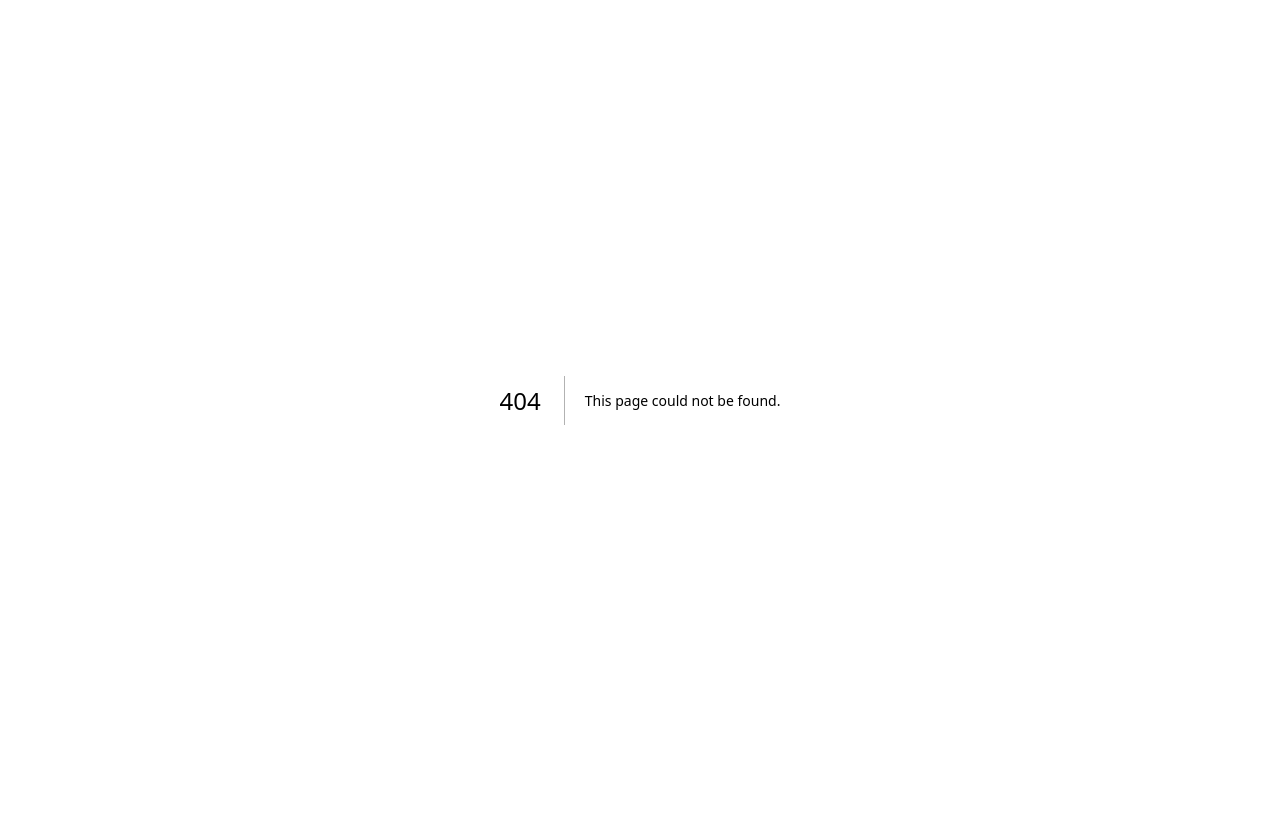
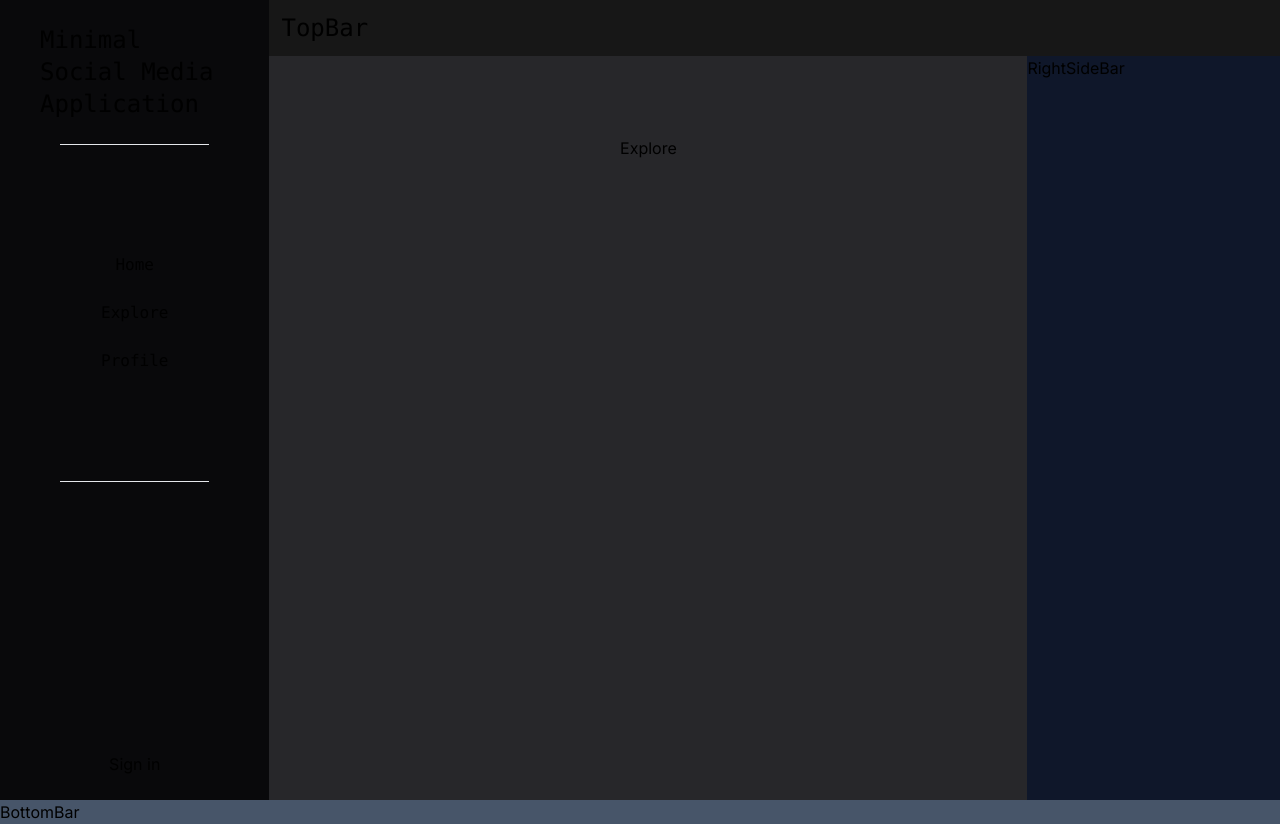
Before and after one commit to aditsharma03/socialmedia, a Next.js app: page /explore in a window 1280 px wide. Before the commit this address had no page. Before the commit the page ends 800 px from the top, so only its background shows below. Built offline with nearby package versions, Linux system fonts and the light colour scheme; no server answers.

Commit message:
trying to make it work

```diff
--- /dev/null
+++ b/app/(root)/explore/page.jsx
@@ -0,0 +1,11 @@
+import React from 'react'
+
+const Explore = () => {
+  return (
+    <div>
+        Explore
+    </div>
+  )
+}
+
+export default Explore
--- /dev/null
+++ b/app/(root)/profile/page.jsx
@@ -0,0 +1,9 @@
+import React from 'react'
+
+const Profile = () => {
+  return (
+    <div>Profile</div>
+  )
+}
+
+export default Profile
--- a/app/layout.js
+++ b/app/layout.js
@@ -2,6 +2,8 @@ import { Inter } from "next/font/google";
 import "./globals.css";
 import { ClerkProvider } from "@clerk/nextjs";
 import { dark } from "@clerk/themes";
+import { SignedIn, SignedOut } from "@clerk/nextjs";
+import Landing from "@components/Landing";
 
 const inter = Inter({ subsets: ["latin"] });
 
@@ -14,7 +16,14 @@ export default function RootLayout({ children }) {
   return (
     <ClerkProvider appearance={dark}>
       <html lang="en">
-        <body className={inter.className}>{children}</body>
+        <body className={inter.className}>
+          {/* <SignedIn> */}
+            {children}
+          {/* </SignedIn>
+          <SignedOut>
+            <Landing />
+          </SignedOut> */}
+        </body>
       </html>
     </ClerkProvider>
 
```
